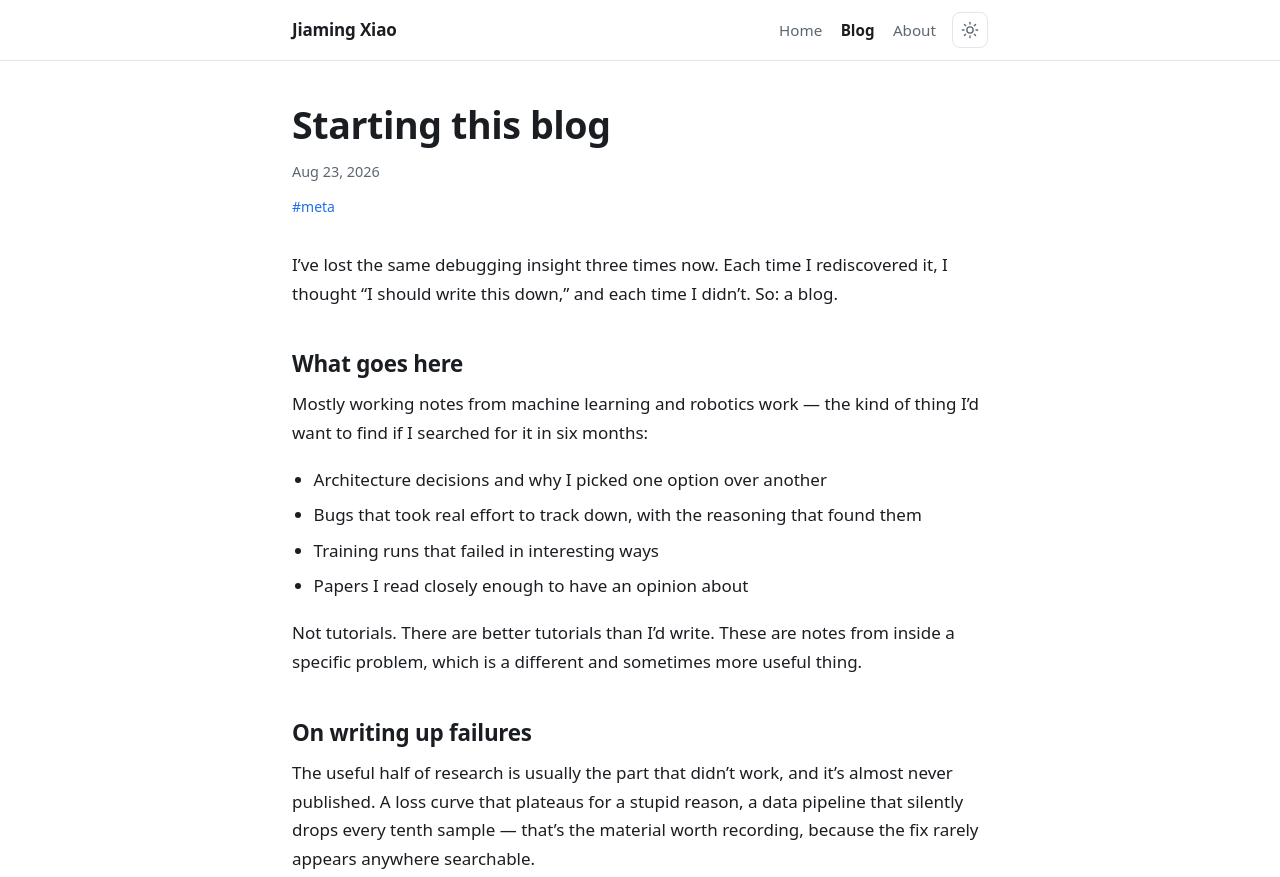
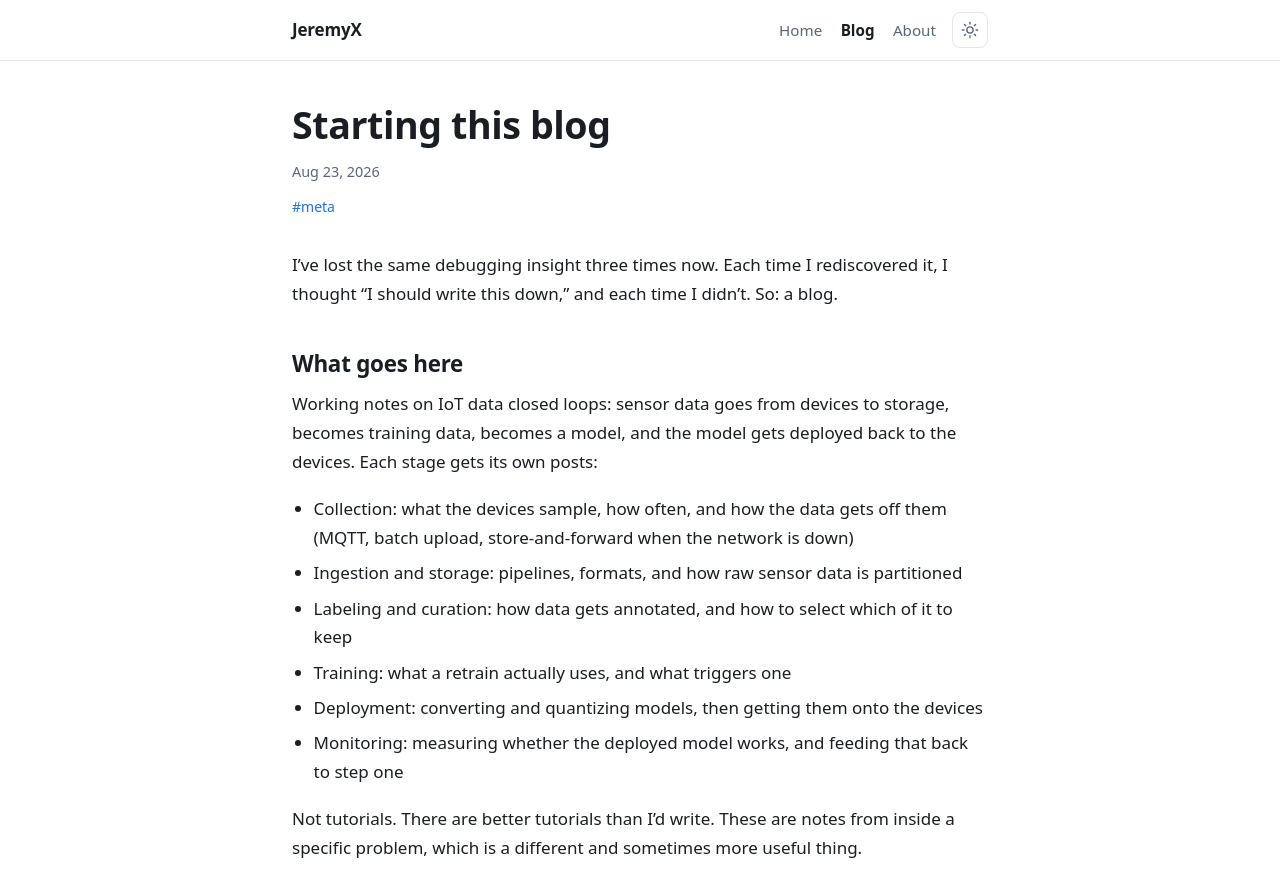
Before and after one commit to JeremyInCMU/JeremyInCMU.github.io, an Astro site: page /blog/hello-world in a window 1280 px wide. Shown: the top 877 px of the page. Built offline with nearby package versions, Linux system fonts and the light colour scheme; Astro itself is replaced by a stand-in of ours.

Commit message:
revise some contexts

```diff
--- a/src/consts.ts
+++ b/src/consts.ts
@@ -1,8 +1,8 @@
 // Edit these to make the site yours.
-export const SITE_TITLE = 'Jiaming Xiao';
+export const SITE_TITLE = 'JeremyX';
 export const SITE_DESCRIPTION =
-  'Notes on machine learning, robot learning, and egocentric vision.';
-export const SITE_AUTHOR = 'Jiaming Xiao';
+  'Notes on systems.';
+export const SITE_AUTHOR = 'JeremyX';
 
 export const NAV_LINKS = [
   { href: '/', label: 'Home' },
--- a/src/content/blog/hello-world.md
+++ b/src/content/blog/hello-world.md
@@ -10,13 +10,17 @@ I thought "I should write this down," and each time I didn't. So: a blog.
 
 ## What goes here
 
-Mostly working notes from machine learning and robotics work — the kind of thing I'd
-want to find if I searched for it in six months:
+Working notes on IoT data closed loops: sensor data goes from devices to storage, becomes
+training data, becomes a model, and the model gets deployed back to the devices. Each stage
+gets its own posts:
 
-- Architecture decisions and why I picked one option over another
-- Bugs that took real effort to track down, with the reasoning that found them
-- Training runs that failed in interesting ways
-- Papers I read closely enough to have an opinion about
+- Collection: what the devices sample, how often, and how the data gets off them (MQTT,
+  batch upload, store-and-forward when the network is down)
+- Ingestion and storage: pipelines, formats, and how raw sensor data is partitioned
+- Labeling and curation: how data gets annotated, and how to select which of it to keep
+- Training: what a retrain actually uses, and what triggers one
+- Deployment: converting and quantizing models, then getting them onto the devices
+- Monitoring: measuring whether the deployed model works, and feeding that back to step one
 
 Not tutorials. There are better tutorials than I'd write. These are notes from inside
 a specific problem, which is a different and sometimes more useful thing.
```
Also changed, not shown: src/pages/about.astro (+3 -8 lines), src/pages/index.astro (+3 -4 lines).
